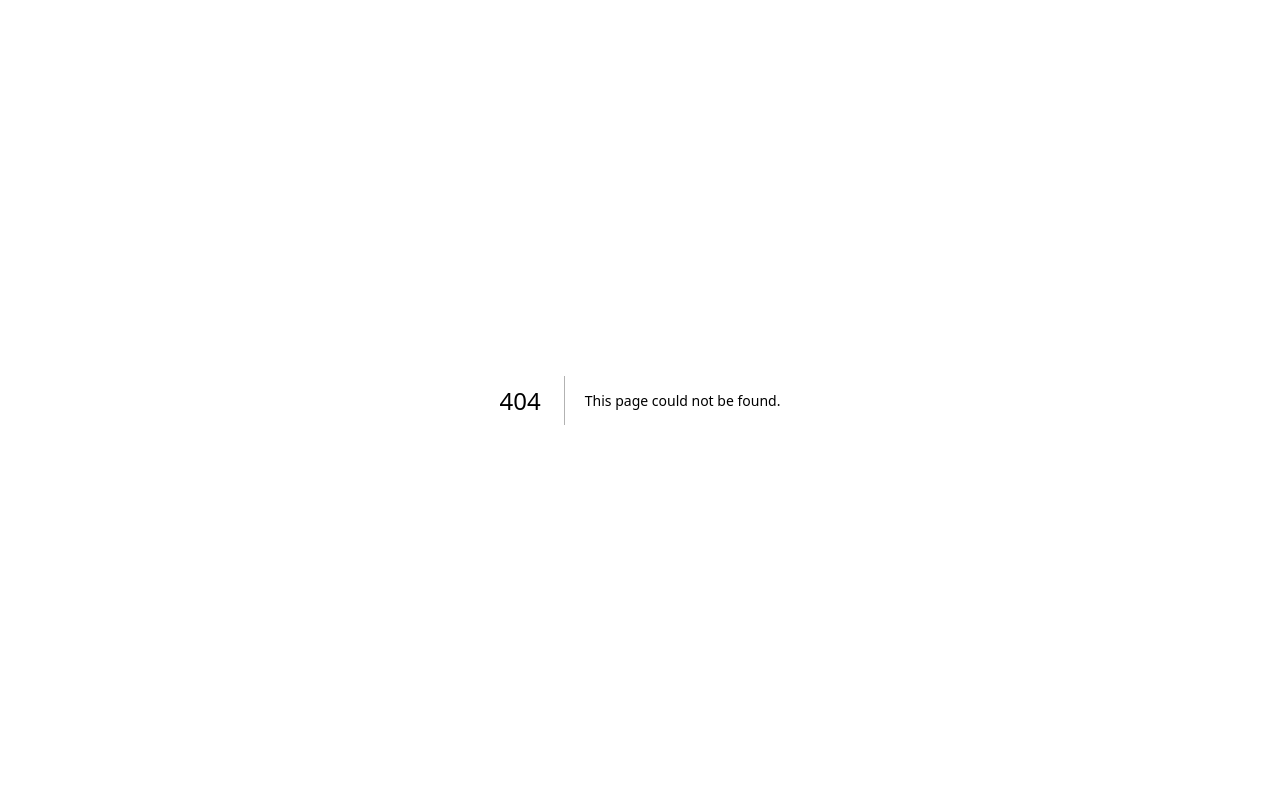
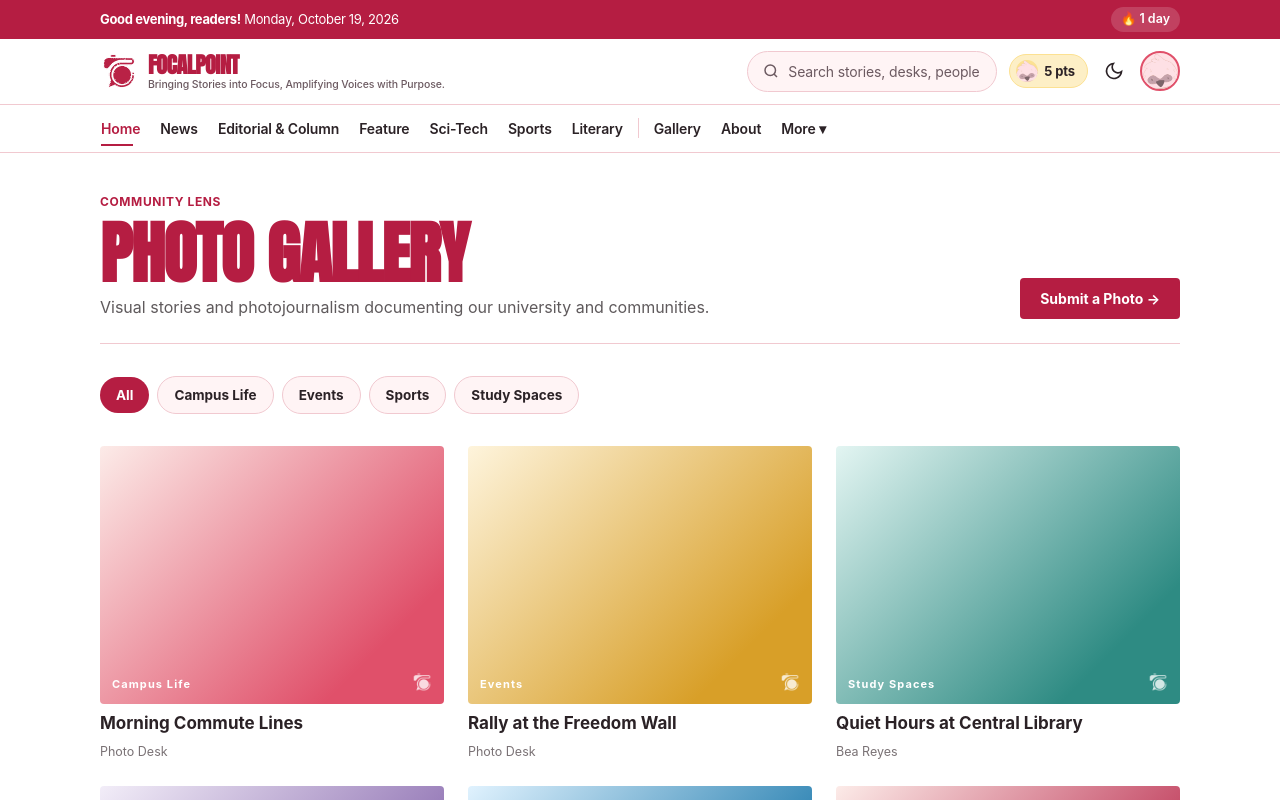
Before and after one commit to kuroi17/FocalPoint, a Next.js app: page /gallery in a window 1280 px wide. Before the commit this address had no page. Shown: the top 800 px of the page. Built offline with nearby package versions, Linux system fonts and the light colour scheme.

Commit message:
feat(gallery): implement photo gallery page with categories and photo submission CTA (nodes 10:911, 10:1214)

```diff
--- /dev/null
+++ b/src/app/gallery/page.tsx
@@ -0,0 +1,94 @@
+"use client";
+
+import React, { useState } from "react";
+import Link from "next/link";
+import Header from "@/components/Header";
+import Footer from "@/components/Footer";
+
+export default function GalleryPage() {
+  const [activeFilter, setActiveFilter] = useState("All");
+
+  const photos = [
+    { title: "Morning Commute Lines", by: "Photo Desk", tag: "Campus Life", grad: "linear-gradient(135deg, #fcebe8 0%, #e0506a 80%)" },
+    { title: "Rally at the Freedom Wall", by: "Photo Desk", tag: "Events", grad: "linear-gradient(135deg, #fef4dc 0%, #d89f28 80%)" },
+    { title: "Quiet Hours at Central Library", by: "Bea Reyes", tag: "Study Spaces", grad: "linear-gradient(135deg, #e3f5f2 0%, #2e8b83 80%)" },
+    { title: "Volleyball Championship Finals", by: "Sports Desk", tag: "Sports", grad: "linear-gradient(135deg, #f2edf8 0%, #7d5ba6 80%)" },
+    { title: "Late Night Laboratory", by: "Sci-Tech Desk", tag: "Campus Life", grad: "linear-gradient(135deg, #e0f2fe 0%, #0369a1 80%)" },
+    { title: "Campus Canteen Rush", by: "Photo Desk", tag: "Campus Life", grad: "linear-gradient(135deg, #fcebe8 0%, #b51d42 80%)" },
+  ];
+
+  return (
+    <div className="min-h-screen flex flex-col bg-white text-[#2b2226]">
+      <Header />
+
+      <main className="flex-1 w-full max-w-[1440px] px-5 md:px-[100px] py-10 flex flex-col gap-8">
+        <div className="flex flex-col md:flex-row items-start md:items-end justify-between gap-4 border-b border-[#f1c9d0] pb-6">
+          <div className="flex flex-col gap-2">
+            <span className="text-[12px] font-bold text-[#b51d42] uppercase tracking-wider">
+              COMMUNITY LENS
+            </span>
+            <h1 className="text-[44px] md:text-[68px] font-black leading-none font-display text-[#b51d42]">
+              PHOTO GALLERY
+            </h1>
+            <p className="text-[16px] text-[#5f5a5c]">
+              Visual stories and photojournalism documenting our university and communities.
+            </p>
+          </div>
+
+          <button
+            onClick={() => alert("Photo submission portal: Submit high-res photos with complete caption & context.")}
+            className="px-5 py-2.5 bg-[#b51d42] text-white font-bold text-[14px] rounded-[4px] hover:bg-[#a8283f] transition-colors"
+          >
+            Submit a Photo →
+          </button>
+        </div>
+
+        {/* Filter Chips */}
+        <div className="flex items-center gap-2 overflow-x-auto scrollbar-none">
+          {["All", "Campus Life", "Events", "Sports", "Study Spaces"].map((f) => (
+            <button
+              key={f}
+              onClick={() => setActiveFilter(f)}
+              className={`px-4 py-2 rounded-full text-[13.5px] font-bold transition-colors whitespace-nowrap ${
+                activeFilter === f
+                  ? "bg-[#b51d42] text-white"
+                  : "bg-[#fff4f5] text-[#2b2226] border border-[#f1c9d0]"
+              }`}
+            >
+              {f}
+            </button>
+          ))}
+        </div>
+
+        {/* Gallery Grid */}
+        <div className="grid grid-cols-1 sm:grid-cols-2 lg:grid-cols-3 gap-6">
+          {photos
+            .filter((p) => activeFilter === "All" || p.tag === activeFilter)
+            .map((p, i) => (
+              <div key={i} className="flex flex-col gap-2 group cursor-pointer">
+                <div
+                  className="w-full aspect-[4/3] rounded-[4px] overflow-hidden relative group-hover:scale-[1.01] transition-transform"
+                  style={{ backgroundImage: p.grad }}
+                >
+                  <span className="absolute bottom-3 left-3 text-[11px] font-bold text-white tracking-widest">
+                    {p.tag}
+                  </span>
+                  <img
+                    src="/assets/5aa9ab8a17a2061cb6b688106cf1fde9c726de26.png"
+                    alt="Badge"
+                    className="absolute bottom-3 right-3 w-5 h-5 opacity-80 object-contain"
+                  />
+                </div>
+                <h3 className="text-[17px] font-bold text-[#2b2226] group-hover:text-[#b51d42] leading-snug">
+                  {p.title}
+                </h3>
+                <span className="text-[12.5px] text-[#7a7275]">{p.by}</span>
+              </div>
+            ))}
+        </div>
+      </main>
+
+      <Footer />
+    </div>
+  );
+}
```
